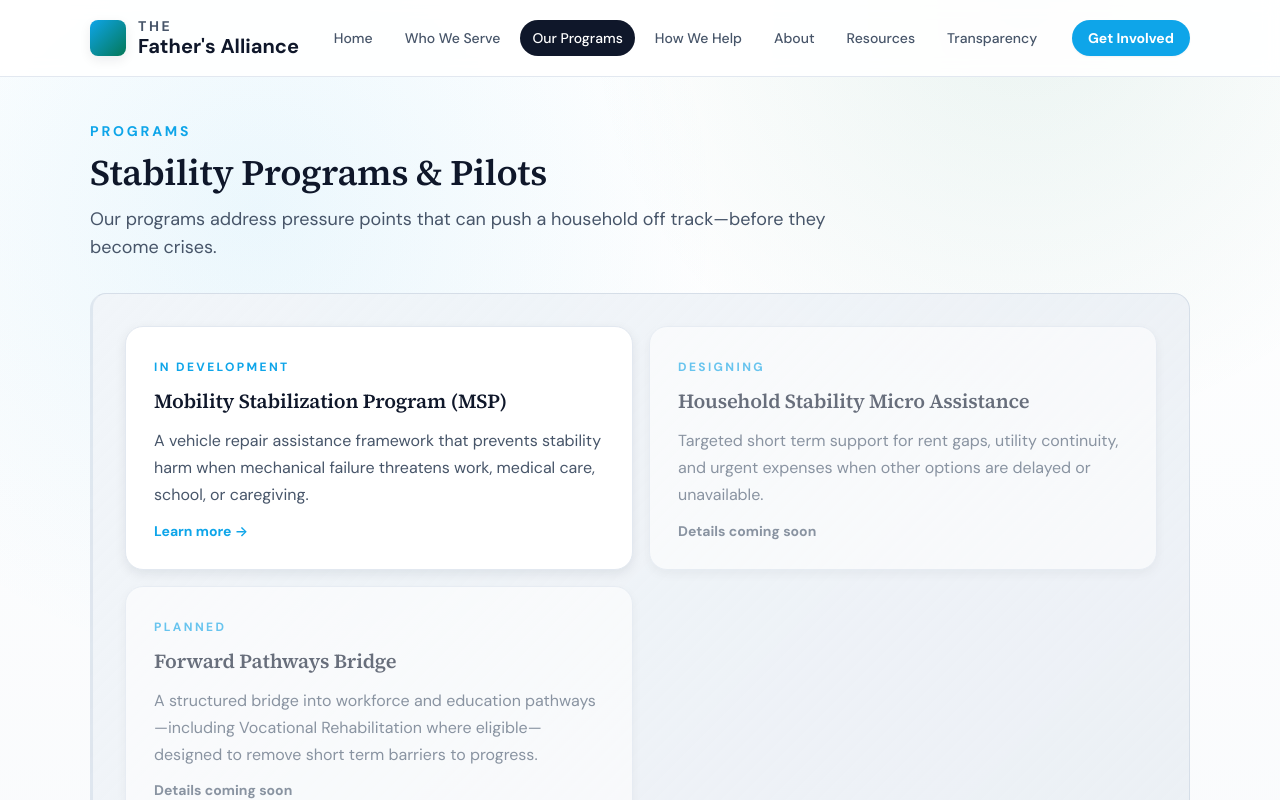
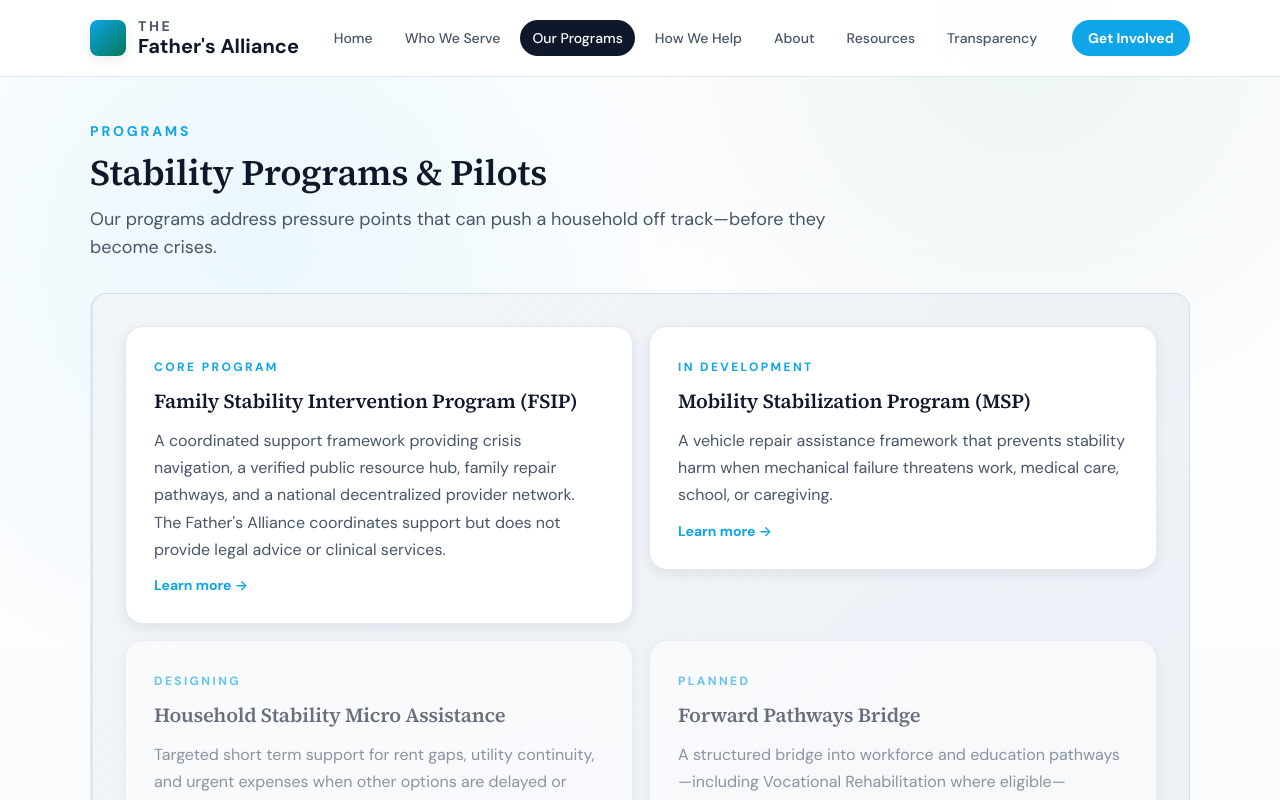
Before and after one commit to FukenMike/resurgence2.0, a React (Vite) app: page /programs in a window 1280 px wide. Shown: the top 800 px of the page. Built offline with nearby package versions, Linux system fonts and the light colour scheme.

Commit message:
Add FSIP as first program in programsCopy with Core Program status

```diff
--- a/src/content/siteCopy.ts
+++ b/src/content/siteCopy.ts
@@ -37,6 +37,13 @@ export const programsCopy = {
   headline: 'Stability Programs & Pilots',
   body: 'Our programs address pressure points that can push a household off track—before they become crises.',
   programs: [
+    {
+      title: 'Family Stability Intervention Program (FSIP)',
+      status: 'Core Program',
+      href: '/programs/fsip',
+      summary:
+        'A coordinated support framework providing crisis navigation, a verified public resource hub, family repair pathways, and a national decentralized provider network. The Father\'s Alliance coordinates support but does not provide legal advice or clinical services.',
+    },
     {
       title: 'Mobility Stabilization Program (MSP)',
       status: 'In Development',
```
